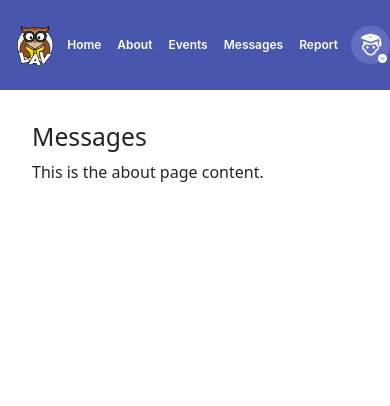
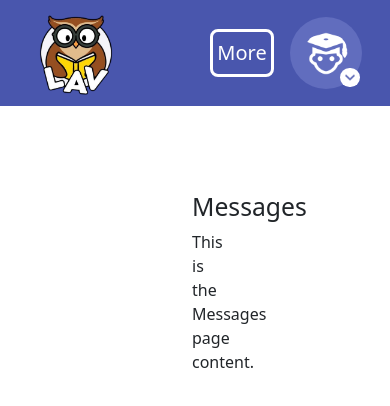
Before and after one commit to Operator-Syn/peer-tutoring-platform, a React (Vite) app in the folder views/: page /Messages in a window 390 px wide. Shown: the top 406 px of the page. Built offline with nearby package versions, Linux system fonts and the light colour scheme.

Commit message:
100% responsiveness

```diff
--- a/views/src/assets/css/header.css
+++ b/views/src/assets/css/header.css
@@ -5,15 +5,32 @@
   width: 100%;
   background: #4956AD;
   color: white;
-  height: 6rem;
+  height: 30%;
   max-width: 100%;
     overflow-x: clip;
+
+
 }
-
+.navbar-toggler {
+  background-color: #4956AD;
+  border: 3px solid #ffffff;
+  border-radius: 0.5rem;
+  width: 4rem;
+  height: 3rem;
+  padding: 0.25rem;
+  color:#ffffff;
+    color: white;
+  outline: none !important;
+  box-shadow: none !important;
+}
+nav.navbar {
+  margin: 0 !important;
+  padding: 0 !important;
+}
 
 .buttoncon {
   display: flex;
-
+align-items: stretch;
   padding: 0;
 
  height: 100%;
@@ -37,7 +54,7 @@
 }
 
 .nav-link:hover {
-  background-color: #3c48a5;
+
   transform: scale(1.05);
 }
 
@@ -59,7 +76,7 @@
 
   padding: 0;
     margin-left: 3rem;
-    margin-top: 1.2rem;
+
 
     user-select: none;
   -webkit-user-drag: none;
@@ -89,6 +106,7 @@
   margin-right: 4rem;
   flex-shrink: 0;
    cursor: pointer;
+
 }
 .circle{
     width: 1.2rem;
@@ -125,30 +143,33 @@
       user-select: none;
   -webkit-user-drag: none;
 }
+nav.navbar {
+  margin: 0 !important;
+  padding: 0 !important;
+}
+.navbar-toggler {
+  margin-left: auto;
+  margin-right: 0.5rem;
+}
 
 .profilepopup {
-  transition: 2s ease;
   position: absolute;
   top: 110%;
+  left: 0%;
   transform: translateX(-50%);
   background: #F8F9FF;
-  border: 1px solid#D6DAF2;
+  border: 1px solid #D6DAF2;
   color: black;
   padding: 0;
   border-radius: 0.2rem;
   box-shadow: 0px 4px 6px rgba(0,0,0,0.1);
   z-index: 3;
   display: flex;
-  max-width: 80vw;
-  word-wrap: break-word;
+  flex-direction: column;
   width: 15rem;
   min-width: 10rem;
-  max-width: 80vw;
-  flex-direction: column;
-
-     user-select: none;         /* prevent drag selection */
+  user-select: none;
   -webkit-user-drag: none;
-
 }
 
 .profilepopup p {
@@ -174,210 +195,107 @@
   -webkit-user-drag: none;
 }
 
-@media screen and (max-width: 768px) {
-  .Mainhead {
-    flex-direction: row;
-    align-items: flex-start;
 
-    width: 100%;
+/* Adjust toggler position */
+.custom-toggler {
+  margin-right: auto;
+  margin-left: 0.5rem;
 }
 
-  .logo {
+/* Keep profile on the far right */
+.prof-container {
+  position: absolute;
+  right: 1rem;
+  top: 0.4rem;
   display: flex;
   align-items: center;
-    justify-content: center;
-    margin-left: 0;
-    margin-top: 1rem;
-    width: 4rem;
 }
 
-.buttoncon {
-  display: flex;
-  flex-direction: row;
-  justify-content: center;
-  align-items: center;
-
-  gap: 1%;
-  width: 100%;
-  height: 100%;
- flex: 1;
+/* Make sure layout adapts nicely */
+@media screen and (max-width: 992px) {
+  .Mainhead {
+    position: relative;
   }
 
-.nav-link {
-  display: flex;
-  align-items: center;
-
-  font-size: 2.5vw;
-  padding: 0 2%;
-  height: 100%;
-  text-decoration: none;
-  color: white;
+  .custom-toggler {
+    position: absolute;
+    left: 1rem;
+    top: 0.8rem;
   }
 
-.nav-link:hover {
-  background-color: #3c48a5;
-  transform: scale(1.05);
+  .prof-container {
+    position: absolute;
+    right: 1rem;
+    top: 0.5rem;
+  }
+  .profilepopup {
+    top: 115%;
+    left: 0%;
+    transform: translateX(-50%);
+    width: 12rem;
   }
 
-.profileimg {
-  width: 60%;
-  height: 60%;
-  border-radius: 50%;
-  object-fit: cover;
-  pointer-events: none;
-      user-select: none;
-  -webkit-user-drag: none;
+   .profilepopup img {
+    width: 20px;
+    height: 20px;
+    margin-right: 0rem;
+  }
+
+  .profilepopup p {
+    font-size: 16px;
+    padding: 0.5rem 0.6rem;
+  }
+}
+
+@media screen and (max-width: 480px) {
+  .Mainhead {
+    display: flex;
+    flex-direction: row !important;
+    align-items: center;
+    justify-content: space-between;
+    flex-wrap: nowrap;
   }
 
 
-.circle{
-    width: 0.8rem;
-  height: 0.8rem;
-  background-color: #ffffff;
-  border-radius: 50%;
-  display: flex;
-  justify-content: center;
-  align-items: center;
-  margin-right:-2rem;
-  margin-top:2rem;
-  flex-shrink: 0;
-   cursor: pointer;
-   position:absolute
-}
-.arrowimg{
-    width: 100%;
-  height: 100%;
-  border-radius: 50%;
-  object-fit: cover;
-  pointer-events: none;
-      user-select: none;
-  -webkit-user-drag: none;
+  .navbar-toggler {
+    margin-right: 0rem;
+
   }
 
 
-  .right-group {
-    width: 100%;
-    justify-content: space-between;
-    gap: 2rem;
-
-    height: 100%;
-  }
-
   .prof {
-    margin-right: 0;
-    width: 3rem;
-    height: 3rem;
-    top: -0.2.1rem;
-     position: relative;
-     left: -30%;
-  }
-
-  .profilepopup {
-    top: 120%;
-    width: 12rem;
-    right: 1.9rem;
-
-    transform: none;
-  }
+    order: 2;
+    margin-right: 1rem;
   }
 
 
+  .logo {
+    order: 1;
+    margin-left: 1rem;
+  }
 
 
-@media screen and (max-width: 480px) {
-  .Mainhead {
-    flex-direction: row;
-    align-items: center;
-    justify-content: space-between;
-    padding: 0rem 0.7rem;
-    height: auto;
-
-  }
-
-  .logo {
-    display: flex;
-    align-items: center;
-    justify-content: center;
-    margin-left: 0;
-    margin-top: 1.3rem;
-    width: 3rem;
-  }
-
-  .buttoncon {
-    display: flex;
-    flex-direction: row;
-    align-items: center;
-    justify-content: flex-start;
-    width: auto;
-    gap: 0rem;
-     height: 100%;
-  }
-
-  .nav-link {
-    font-size: 12px;
-    padding: 0.3rem 0.5rem;
-    font-weight: 600;
-    height: 100%;
-  }
-  .profileimg {
-  width: 60%;
-  height: 60%;
-  border-radius: 50%;
-  object-fit: cover;
-  pointer-events: none;
-      user-select: none;
-  -webkit-user-drag: none;
-}
-
-  .right-group {
-    gap: 0.3rem;
-     height: 100%;
-      justify-content: space-between;
-      height: 100%;
-  }
-
-  .circle{
-    width: 0.6rem;
-  height: 0.6rem;
-  background-color: #ffffff;
-  border-radius: 50%;
-  display: flex;
-  justify-content: center;
-  align-items: center;
-  margin-right:-1.5rem;
-  margin-top:1.7rem;
-  flex-shrink: 0;
-   cursor: pointer;
-   position:absolute
-}
-
-  .prof {
-    width: 2.4rem;
-    height: 2.4rem;
-    margin-right: 0.5rem;
-    left: 1%;
-  }
-
-  .profilepopup {
-    width: 1rem;
-    top: 115%;
-    right: 0;
-    transform: none;
-    font-size: 12px;
-    padding: 0rem 0.1rem;
-  }
-
-  .profilepopup p {
-    position: relative;
-    padding: 0.4rem 0.5rem;
-    font-size: 12px;
-     top: 0rem;
-
+  .navbar-collapse {
+    position: absolute;
+    top: 100%;
+    left: 0;
+    width: 100%;
+    background: #4956AD;
+    z-index: 2;
   }
    .profilepopup img {
-  width: 1rem;
-  height: 1rem;
-  margin-right: 0.5rem;
-  vertical-align: middle;
+    width: 18px;
+    height: 18px;
+    margin-right: 0rem;
+  }
+  .profilepopup {
+    top: 115%;
+    left: 0%;
+    transform: translateX(-50%);
+    width: 12rem;
+  }
+  .profilepopup p {
+    font-size: 14px;
+    padding: 0.4rem 0.5rem;
   }
 }
--- a/views/src/components/header.jsx
+++ b/views/src/components/header.jsx
@@ -1,7 +1,8 @@
-import React, { useState } from "react";
-import { Link } from "react-router-dom";
-import "../assets/css/header.css"
-import logo from"../assets/images/M_layouts/LAV_logo.png"
+import React, { useState, useEffect } from "react";
+import { Link, useLocation } from "react-router-dom";
+import "../assets/css/header.css";
+
+import logo from "../assets/images/M_layouts/LAV_logo.png";
 import notifIcon from "../assets/images/M_layouts/Notifications.png";
 import histIcon from "../assets/images/M_layouts/History.png";
 import feedIcon from "../assets/images/M_layouts/Feedback.png";
@@ -12,70 +13,152 @@ import tutorsIcon from "../assets/images/M_layouts/Tutors.png";
 import profile from "../assets/images/M_layouts/profile.png";
 import arrow from "../assets/images/M_layouts/downarrow.png";
 
-function Header(){
- const [popup, showpopup] = useState(false);
+function Header() {
+  const [popup, setPopup] = useState(false);
+  const [menuOpen, setMenuOpen] = useState(false);
+  const [menuAnimating, setMenuAnimating] = useState(false);
+  const location = useLocation();
+
+
+  useEffect(() => {
+    setPopup(false);
+  }, [location]);
+
+  const toggleMenu = () => setMenuOpen(!menuOpen);
+
+  useEffect(() => {
+    const collapseEl = document.getElementById("navbarNav");
+    if (!collapseEl) return;
+
+    const handleShow = () => setMenuAnimating(true);
+    const handleShown = () => setMenuAnimating(false);
+    const handleHide = () => setMenuAnimating(true);
+    const handleHidden = () => {
+      setMenuAnimating(false);
+      setMenuOpen(false);
+    };
+
+    collapseEl.addEventListener("show.bs.collapse", handleShow);
+    collapseEl.addEventListener("shown.bs.collapse", handleShown);
+    collapseEl.addEventListener("hide.bs.collapse", handleHide);
+    collapseEl.addEventListener("hidden.bs.collapse", handleHidden);
+
+    return () => {
+      collapseEl.removeEventListener("show.bs.collapse", handleShow);
+      collapseEl.removeEventListener("shown.bs.collapse", handleShown);
+      collapseEl.removeEventListener("hide.bs.collapse", handleHide);
+      collapseEl.removeEventListener("hidden.bs.collapse", handleHidden);
+    };
+  }, []);
+
+
+  const handleNavClick = () => {
+    const collapseEl = document.getElementById("navbarNav");
+    if (collapseEl && collapseEl.classList.contains("show")) {
+      const bsCollapse = window.bootstrap.Collapse.getInstance(collapseEl);
+      bsCollapse?.hide();
+    }
+    setMenuOpen(false);
+  };
+
+  return (
+    <nav className="navbar navbar-expand-lg navbar-dark bg-primary fixed-top">
+      <div className="container-fluid Mainhead">
+
+          <a
+  href="https://www.facebook.com/lav.msuiit"
+  className="navbar-brand d-flex "
+  target="_blank"
+  rel="noopener noreferrer"
+>
+  <img src={logo} alt="logo" className="logo" />
+</a>
 
 
 
-    return(
-        <div className="Mainhead">
+        <button
+          className="navbar-toggler"
+          type="button"
+          onClick={toggleMenu}
+          data-bs-toggle="collapse"
+          data-bs-target="#navbarNav"
+          aria-controls="navbarNav"
+          aria-expanded={menuOpen ? "true" : "false"}
+          aria-label="Toggle navigation"
+        >
+          More
+        </button>
 
-        <a href="https://www.facebook.com/lav.msuiit">
-    <img src={logo} alt="logo" className="logo"/>
-    <span className="tooltip">Home</span>
-  </a>
-
-  <div className="right-group">
-    <div className="buttoncon">
-          <Link to="/" className="nav-link">
+        <div className="collapse navbar-collapse" id="navbarNav">
+          <ul className="navbar-nav ms-auto mb-2 mb-lg-0 gap-2">
+            <li className="nav-item">
+              <Link to="/" className="nav-link" onClick={handleNavClick}>
                 Home
               </Link>
-      <Link to="/About" className="nav-link">
+            </li>
+            <li className="nav-item">
+              <Link to="/About" className="nav-link" onClick={handleNavClick}>
                 About
               </Link>
-      <Link to="/Events" className="nav-link">
+            </li>
+            <li className="nav-item">
+              <Link to="/Events" className="nav-link" onClick={handleNavClick}>
                 Events
               </Link>
-      <Link to="/Messages" className="nav-link">
+            </li>
+            <li className="nav-item">
+              <Link to="/Messages" className="nav-link" onClick={handleNavClick}>
                 Messages
               </Link>
-      <Link to="/Report" className="nav-link">
+            </li>
+            <li className="nav-item">
+              <Link to="/Report" className="nav-link" onClick={handleNavClick}>
                 Report
               </Link>
+            </li>
+          </ul>
         </div>
 
-   <div className="profile-container">
-      <div className="prof" onClick={() => showpopup(!popup)} > <img src = {profile} className="profileimg"/>
+
+        {!menuOpen && !menuAnimating && (
+          <div className="position-relative ms-3">
+            <div className="prof" onClick={() => setPopup(!popup)}>
+              <img src={profile} className="profileimg" alt="profile" />
               <div className="circle">
-         <img src = {arrow} className="arrowimg"/>
+                <img src={arrow} className="arrowimg" alt="dropdown arrow" />
               </div>
             </div>
-
 
             {popup && (
               <div className="profilepopup">
                 <p>
-               <img src={notifIcon} className="notificationicon" alt="Notifications" />
-             Notifications</p>
-
-          <p><img src={histIcon} className="historyicon" alt="History" />
-            History</p>
-          <p><img src={applyIcon} className="applyicon" alt="Apply" />
-          Apply as tutor</p>
-          <p><img src={feedIcon} className="feedbackicon" alt="Feedback" />
-          Feedback</p>
-          <p><img src={webIcon} className="webicon" alt="Website" />
-          Myiit</p>
-          <p><img src={tutorsIcon} className="tutoricon" alt="Tutors" />
-          Tutors</p>
-          <p><img src={reportIcon} className="reporticon" alt="Reports" />Report a bug</p>
+                  <img src={notifIcon} alt="Notifications" /> Notifications
+                </p>
+                <p>
+                  <img src={histIcon} alt="History" /> History
+                </p>
+                <p>
+                  <img src={applyIcon} alt="Apply" /> Apply as tutor
+                </p>
+                <p>
+                  <img src={feedIcon} alt="Feedback" /> Feedback
+                </p>
+                <p>
+                  <img src={webIcon} alt="Website" /> Myiit
+                </p>
+                <p>
+                  <img src={tutorsIcon} alt="Tutors" /> Tutors
+                </p>
+                <p>
+                  <img src={reportIcon} alt="Report a bug" /> Report a bug
+                </p>
               </div>
             )}
           </div>
+        )}
       </div>
-            </div>
-
-
+    </nav>
   );
 }
-export default Header
+
+export default Header;
--- a/views/src/pages/header/About.jsx
+++ b/views/src/pages/header/About.jsx
@@ -2,7 +2,7 @@ import React from "react";
 
 function About() {
   return (
-    <div style={{ padding: "2rem" }}>
+    <div style={{ padding: "12rem" }}>
       <h2>About Us</h2>
       <p>This is the about page content.</p>
     </div>
--- a/views/src/pages/header/Events.jsx
+++ b/views/src/pages/header/Events.jsx
@@ -2,9 +2,9 @@ import React from "react";
 
 function Events() {
   return (
-    <div style={{ padding: "2rem" }}>
+    <div style={{ padding: "12rem" }}>
       <h2>Events</h2>
-      <p>This is the about page content.</p>
+      <p>This is the event page content.</p>
     </div>
   );
 }
--- a/views/src/pages/header/Front_page.jsx
+++ b/views/src/pages/header/Front_page.jsx
@@ -3,6 +3,7 @@ import React from "react";
 function Home() {
   return (
     <div>
+      <div style={{ padding: "15rem" }}></div>
       <h2>Welcome Home!</h2>
       <p>This is the homepage content.</p>
     </div>
--- a/views/src/pages/header/Messages.jsx
+++ b/views/src/pages/header/Messages.jsx
@@ -2,9 +2,9 @@ import React from "react";
 
 function Messages() {
   return (
-    <div style={{ padding: "2rem" }}>
+    <div style={{ padding: "12rem" }}>
       <h2>Messages</h2>
-      <p>This is the about page content.</p>
+      <p>This is the Messages page content.</p>
     </div>
   );
 }
--- a/views/src/pages/header/Report.jsx
+++ b/views/src/pages/header/Report.jsx
@@ -2,7 +2,7 @@ import React from "react";
 
 function Report() {
   return (
-    <div style={{ padding: "2rem" }}>
+    <div style={{ padding: "15rem" }}>
       <h2>Report</h2>
       <p>report me daddy.</p>
     </div>
```
Also changed, not shown: 1 other file (tests, documents, lock files or other folders). Lines whose indentation alone changed are shown as unchanged.
